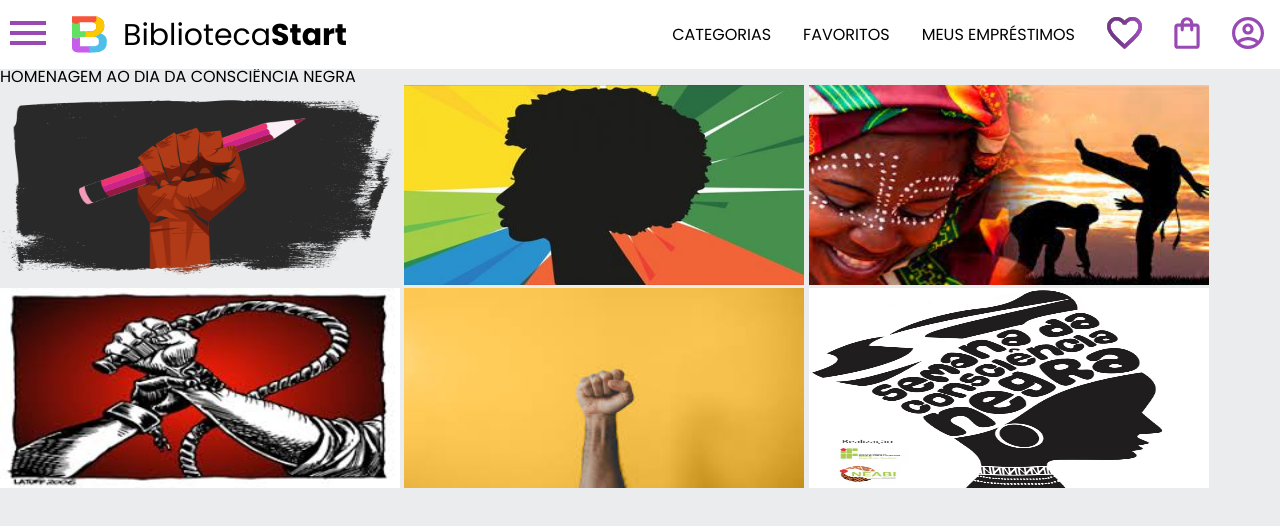
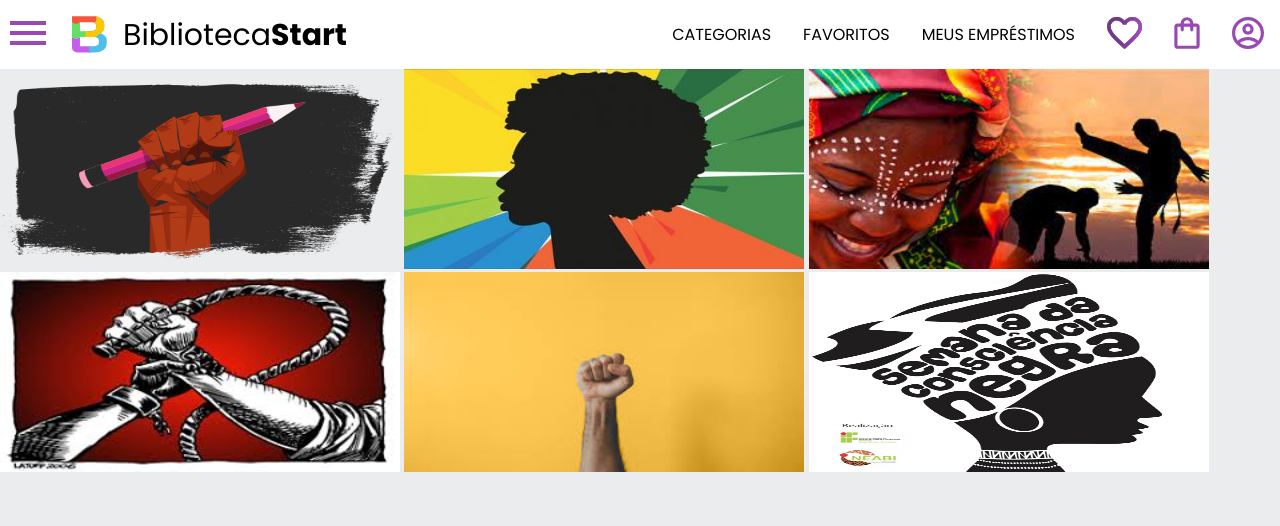
Before and after one commit to Niltinho2023/RESPONSIVO, a plain HTML site: page index.html in a window 1280 px wide. Drawn offline with Linux system fonts and the light colour scheme.

Commit message:
Update index.html

```diff
--- a/index.html
+++ b/index.html
@@ -58,7 +58,7 @@
     <section id="Galeria Arte">
         <h2></h2>
         <h2></h2>
-        <p>HOMENAGEM AO DIA DA CONSCIÊNCIA NEGRA</p>
+        <p></p>
         <div class="grid-container">
             <div class="grid-item">
                 <img src="img/FOTO6.png" alt="F1" style="width:400px;height:200px;">
```
